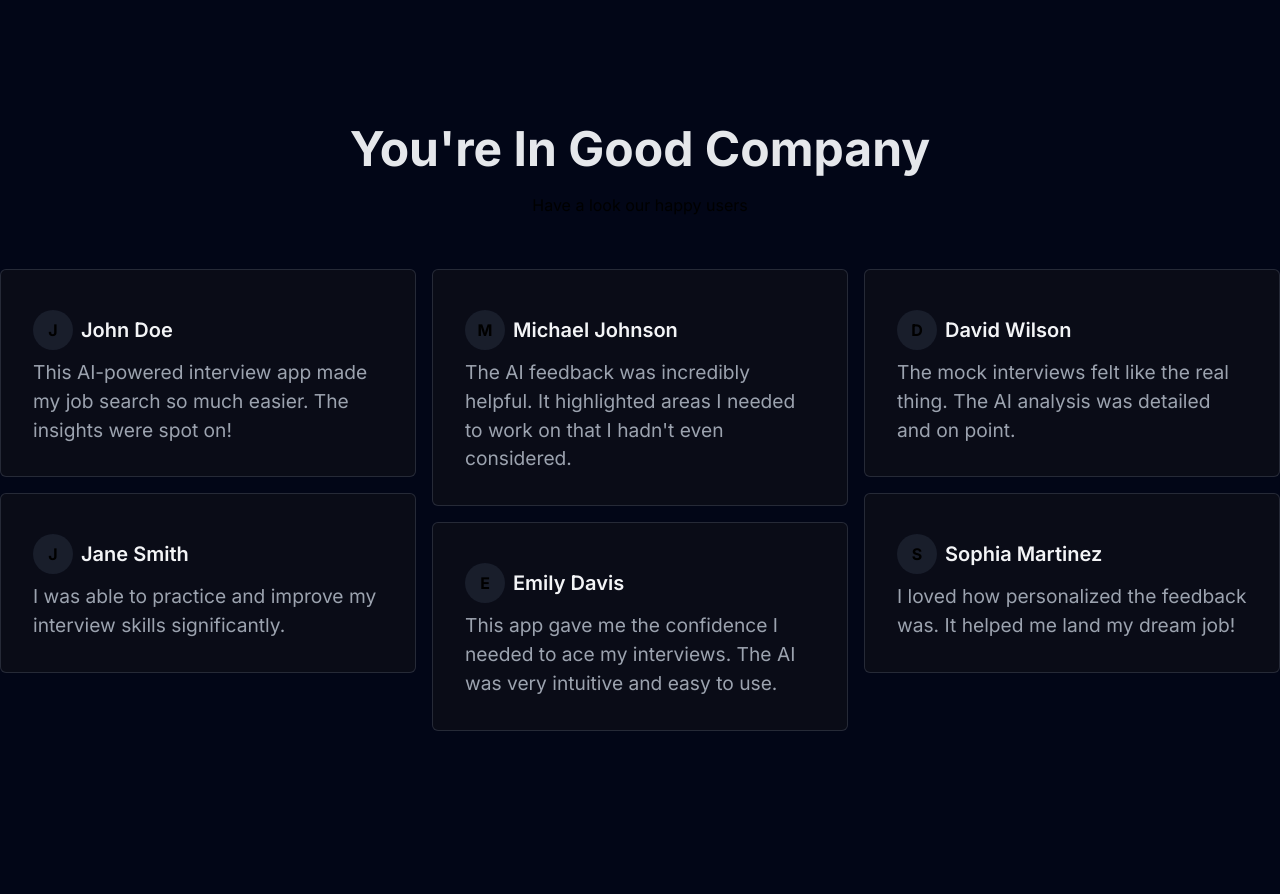
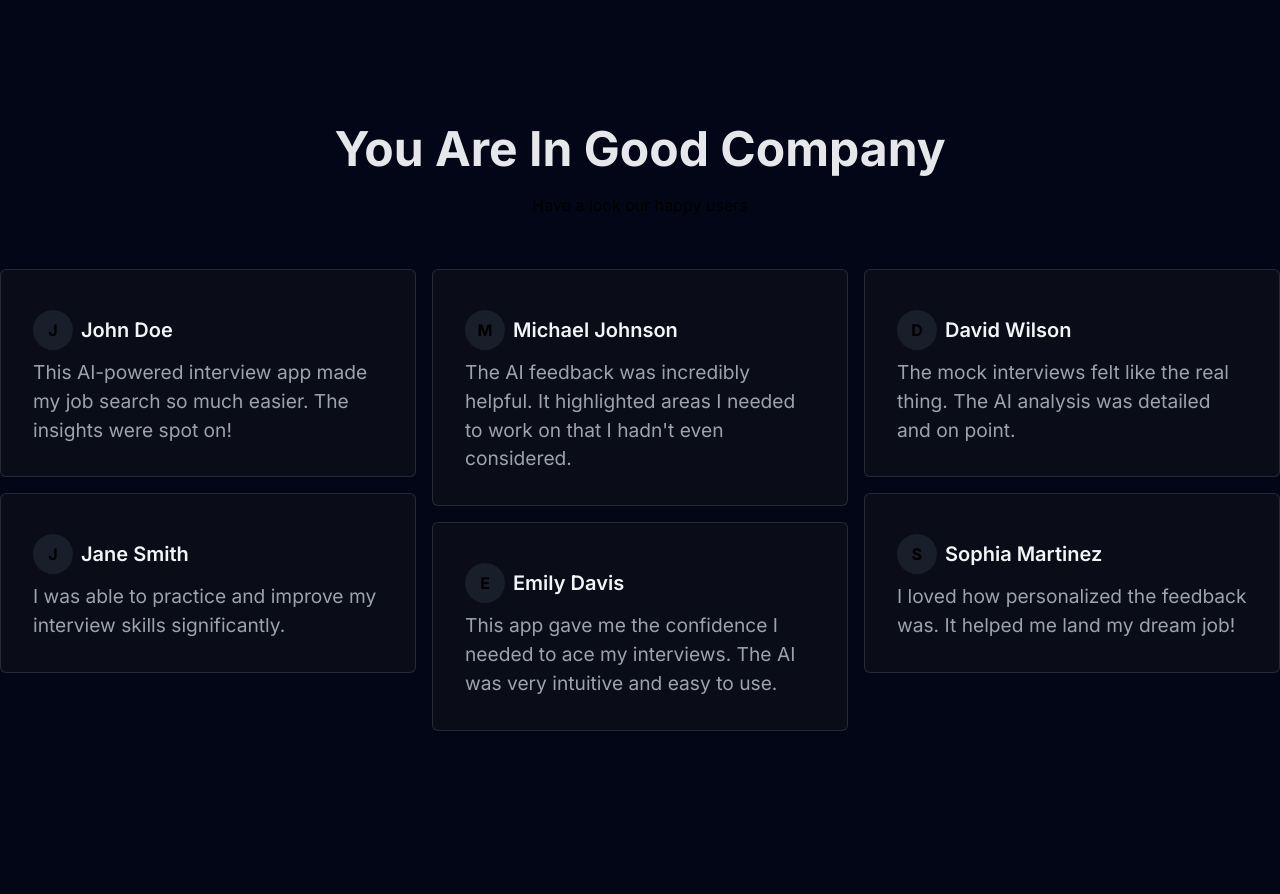
Before and after one commit to Abhishek-Jaiswar/futuresync-A-management-tool, a Next.js app: page / in a window 1280 px wide. Shown: the part 3500-4394 px from the top of the page. Built offline with nearby package versions, Linux system fonts and the light colour scheme.

Commit message:
removed quote

```diff
--- a/src/app/page.tsx
+++ b/src/app/page.tsx
@@ -28,7 +28,7 @@ const page = () => {
       <div className='pt-16 max-w-7xl mx-auto flex flex-col items-center justify-center'>
         <div className='py-8'>
           <h1 className=' text-center text-5xl text-gray-200 font-bold capitalize'>
-            You're in good company
+            You are in good company
           </h1>
           <p className='text-center py-5'>Have a look our happy users</p>
         </div>
```
